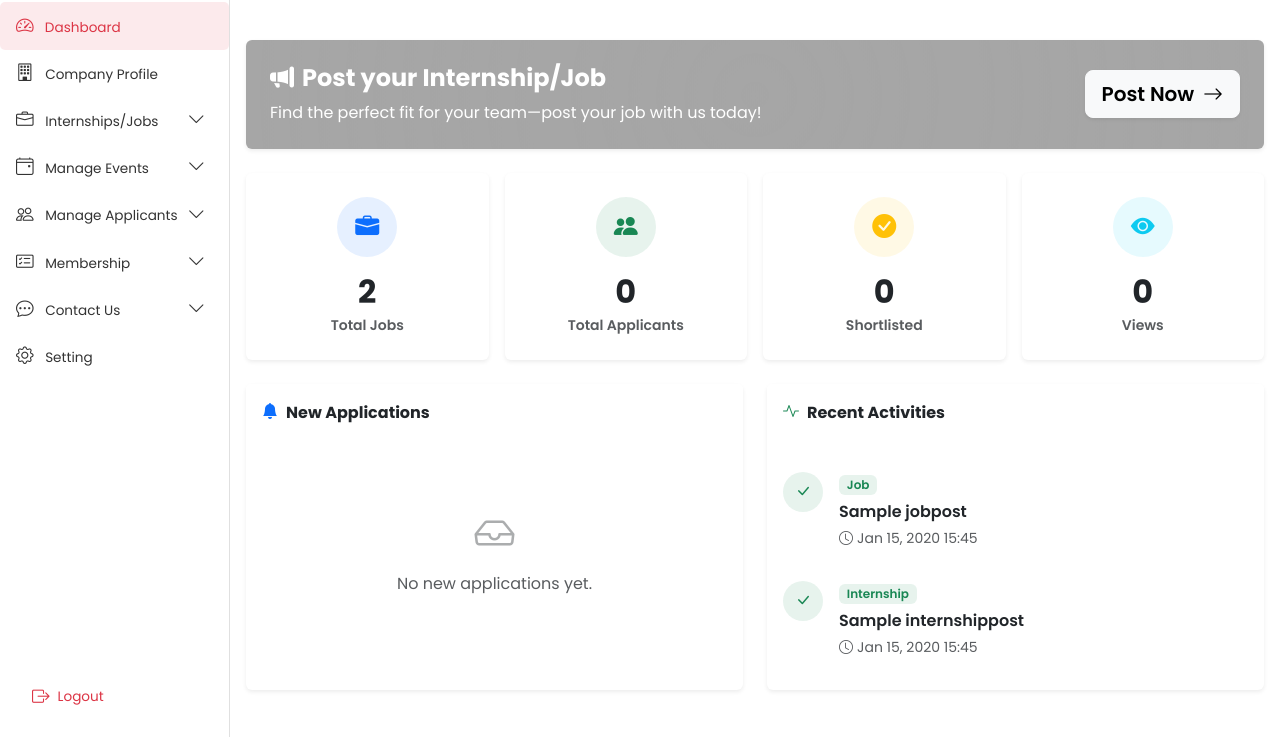
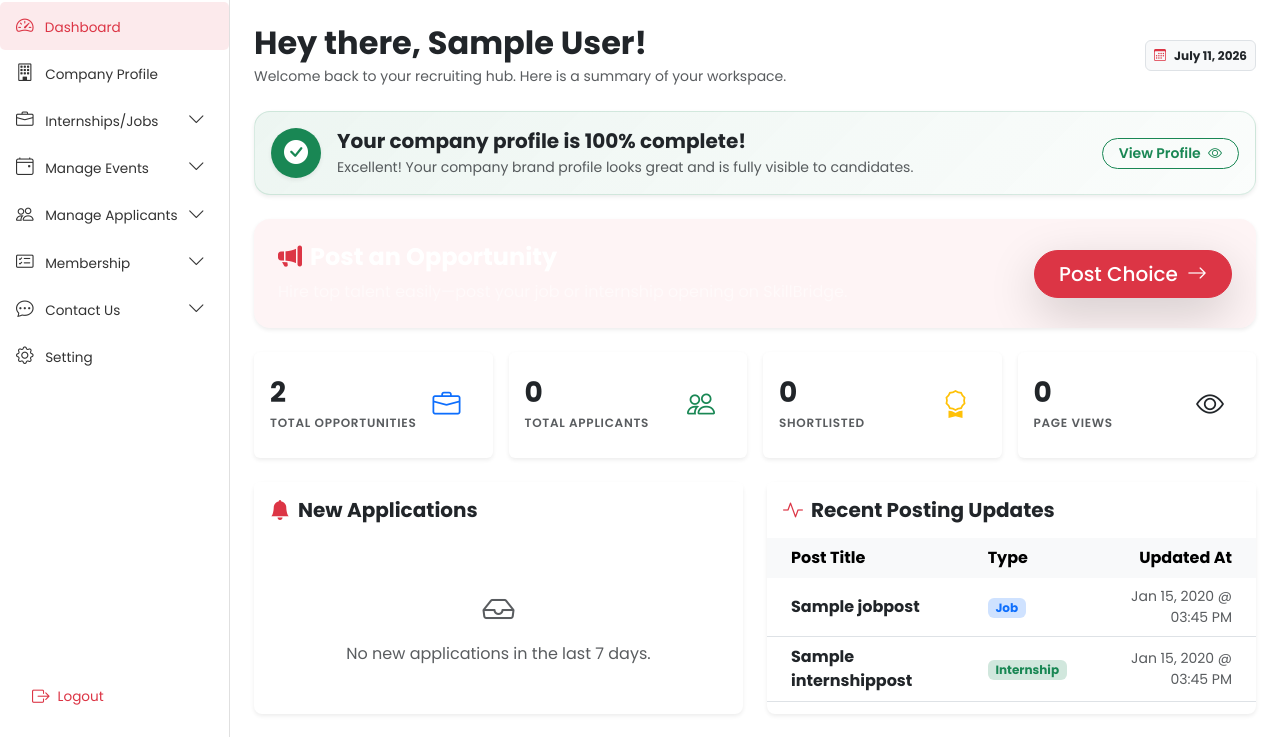
Before and after one commit to SHUBHAM-NIRMAL18/skillbridge, a Django app: page /company/dashboard/ in a window 1280 px wide. Shown: the part 63-801 px from the top of the page. Run offline with Django 5.2, Linux system fonts and the light colour scheme; a user stored in the database is signed in; tables that the repository leaves empty hold one stand-in row (values such as "Sample post"); data that the repository does not hold is empty; some libraries are stand-ins or nearby versions.

Commit message:
feat(company): redesign company dashboard landing page to match candidate styles

```diff
--- a/company/templates/company/dashboard.html
+++ b/company/templates/company/dashboard.html
@@ -2,191 +2,235 @@
 {% load humanize %}
 
 {% block content %}
-<div class="center-wrapper">
+<div class="container-fluid px-4">
 
-  {# Complete Profile Card #}
+  <!-- Greeting Block -->
+  <div class="d-flex justify-content-between align-items-center mb-4 mt-2">
+    <div>
+      <h2 class="fw-bold mb-1 text-dark">Hey there, {{ company.first_name }} {{ company.last_name }}!</h2>
+      <p class="text-muted small mb-0">Welcome back to your recruiting hub. Here is a summary of your workspace.</p>
+    </div>
+    <div class="d-none d-md-block">
+      <span class="badge bg-light text-dark border p-2">
+        <i class="bi bi-calendar3 me-2 text-danger"></i>{% now "F d, Y" %}
+      </span>
+    </div>
+  </div>
+
+  <!-- Profile completeness progress banner -->
   {% if not is_profile_complete %}
-  <div class="alert alert-warning border-0 shadow-sm mb-4" role="alert">
-    <div class="d-flex justify-content-between align-items-start">
-      <div class="flex-grow-1">
-        <div class="d-flex align-items-center mb-2">
-          <i class="bi bi-exclamation-triangle-fill me-2 fs-5"></i>
-          <h5 class="mb-0 fw-bold">Profile Incomplete ({{ profile_completion_percent }}%)</h5>
+  <div class="card mb-4 shadow-sm border-0 bg-light-warning-grad">
+    <div class="card-body d-flex flex-column flex-md-row justify-content-between align-items-md-center gap-3">
+      <div class="d-flex align-items-center">
+        <div class="bg-warning text-dark rounded-circle p-3 me-3 d-flex align-items-center justify-content-center shadow-sm" style="width: 50px; height: 50px;">
+          <i class="bi bi-exclamation-triangle-fill fs-4"></i>
         </div>
-        <p class="mb-2 small">Complete your profile to unlock all features and attract top talent.</p>
-        <div class="progress mb-2" style="height: 6px;">
-          <div class="progress-bar bg-warning" role="progressbar" style="width: {{ profile_completion_percent }}%;" aria-valuenow="{{ profile_completion_percent }}" aria-valuemin="0" aria-valuemax="100"></div>
+        <div>
+          <h5 class="mb-1 fw-bold text-dark">Complete your company profile!</h5>
+          <p class="mb-0 text-muted small">Your profile is currently <strong>{{ profile_completion_percent }}%</strong> complete. A complete profile attracts more applicants.
+            {% if profile_missing %}
+              <span class="text-danger-emphasis d-block mt-1">Missing: {{ profile_missing|join:", " }}</span>
+            {% endif %}
+          </p>
         </div>
-        {% if profile_missing %}
-          <p class="mb-0 small fw-semibold">Missing information:</p>
-          <ul class="small mb-0 ps-3 mt-1">
-            {% for item in profile_missing %}
-              <li>{{ item }}</li>
-            {% endfor %}
-          </ul>
-        {% endif %}
       </div>
-      <div class="ms-3">
-        <a href="{% url 'company:profile' %}" class="btn btn-warning text-dark fw-semibold">
-          Complete Now <i class="bi bi-arrow-right ms-1"></i>
+      <div class="d-flex align-items-center gap-3 flex-grow-1 flex-md-grow-0" style="max-width: 350px; width: 100%;">
+        <div class="progress flex-grow-1" style="height: 10px; background-color: rgba(0,0,0,0.06); border-radius: 10px;">
+          <div class="progress-bar bg-warning progress-bar-striped progress-bar-animated" role="progressbar" style="width: {{ profile_completion_percent }}%; border-radius: 10px;" aria-valuenow="{{ profile_completion_percent }}" aria-valuemin="0" aria-valuemax="100"></div>
+        </div>
+        <a href="{% url 'company:profile' %}" class="btn btn-warning text-dark btn-sm text-nowrap px-3 rounded-pill fw-semibold shadow-sm">
+          Complete Now <i class="bi bi-arrow-right"></i>
         </a>
       </div>
     </div>
   </div>
+  {% else %}
+  <div class="card mb-4 shadow-sm border-0 bg-light-success-grad">
+    <div class="card-body d-flex justify-content-between align-items-center py-3">
+      <div class="d-flex align-items-center">
+        <div class="bg-success text-white rounded-circle p-3 me-3 d-flex align-items-center justify-content-center shadow-sm" style="width: 50px; height: 50px;">
+          <i class="bi bi-check-circle-fill fs-4"></i>
+        </div>
+        <div>
+          <h5 class="mb-1 fw-bold text-dark">Your company profile is 100% complete!</h5>
+          <p class="mb-0 text-muted small">Excellent! Your company brand profile looks great and is fully visible to candidates.</p>
+        </div>
+      </div>
+      <a href="{% url 'company:profile' %}" class="btn btn-outline-success btn-sm px-3 rounded-pill fw-semibold">
+        View Profile <i class="bi bi-eye ms-1"></i>
+      </a>
+    </div>
+  </div>
   {% endif %}
 
-  {# "Post your Internship/Job" Banner #}
+  <!-- "Post your Internship/Job" Banner -->
   <div class="card bg-gradient border-0 shadow-sm mb-4 position-relative overflow-hidden"
-     style="background: linear-gradient(135deg, #4b2e83 0%, #1e1b4b 100%);">
-  <div class="position-absolute top-0 start-0 w-100 h-100"
-       style="background: rgba(0,0,0,0.35); z-index: 0;"></div>
-  <div class="card-body p-4 position-relative text-white">
+       style="background: linear-gradient(135deg, #1e1e2f 0%, #11111d 100%); border-radius: 16px;">
+    <div class="position-absolute top-0 start-0 w-100 h-100" style="background: rgba(220, 53, 69, 0.05); z-index: 0;"></div>
+    <div class="card-body p-4 position-relative text-white z-1">
       <div class="d-flex justify-content-between align-items-center flex-wrap">
         <div>
-        <h4 class="fw-bold mb-2">
-          <i class="bi bi-megaphone-fill me-2"></i>Post your Internship/Job
+          <h4 class="fw-bold mb-2 text-white">
+            <i class="bi bi-megaphone-fill text-danger me-2"></i>Post an Opportunity
           </h4>
-        <p class="mb-0 opacity-90">Find the perfect fit for your team—post your job with us today!</p>
+          <p class="mb-0 opacity-90 text-white-50">Hire top talent easily—post your job or internship opening on SkillBridge.</p>
         </div>
         <div class="mt-3 mt-md-0">
-        <a href="{% url 'company:company_post_choice' %}" class="btn btn-light btn-lg fw-semibold shadow-sm">
-          Post Now <i class="bi bi-arrow-right ms-1"></i>
+          <a href="{% url 'company:company_post_choice' %}" class="btn btn-danger btn-lg rounded-pill px-4 py-2.5 shadow-lg hover-scale">
+            Post Choice <i class="bi bi-arrow-right ms-1"></i>
           </a>
         </div>
       </div>
     </div>
   </div>
 
-
-  {# Stat Cards #}
+  <!-- Metric Stat Cards -->
   <div class="row g-3 mb-4">
-    <div class="col-sm-6 col-lg-3">
+    <div class="col-sm-6 col-md-3">
       <a href="{% url 'company:company_all_jobs' %}" class="text-decoration-none text-reset">
-        <div class="card border-0 shadow-sm h-100 hover-lift">
-          <div class="card-body text-center p-4">
-            <div class="rounded-circle bg-primary bg-opacity-10 d-inline-flex align-items-center justify-content-center mb-3" style="width: 60px; height: 60px;">
-              <i class="bi bi-briefcase-fill fs-4 text-primary"></i>
+        <div class="card stat-card border-0 border-top-accent-primary shadow-sm">
+          <div class="card-body d-flex justify-content-between align-items-center py-3">
+            <div>
+              <h3 class="mb-0 fw-bold">{{ metrics.total_jobs|intcomma }}</h3>
+              <small class="text-muted text-uppercase fw-semibold tracking-wider" style="font-size: 0.75rem;">Total Opportunities</small>
             </div>
-            <h2 class="mb-1 fw-bold">{{ metrics.total_jobs|intcomma }}</h2>
-            <p class="text-muted mb-0 small fw-semibold">Total Jobs</p>
+            <div class="icon-box bg-light-primary text-primary rounded-3 p-3">
+              <i class="bi bi-briefcase fs-3"></i>
+            </div>
           </div>
         </div>
       </a>
     </div>
-
-    <div class="col-sm-6 col-lg-3">
+    <div class="col-sm-6 col-md-3">
       <a href="{% url 'company:applicants_all' %}" class="text-decoration-none text-reset">
-        <div class="card border-0 shadow-sm h-100 hover-lift">
-          <div class="card-body text-center p-4">
-            <div class="rounded-circle bg-success bg-opacity-10 d-inline-flex align-items-center justify-content-center mb-3" style="width: 60px; height: 60px;">
-              <i class="bi bi-people-fill fs-4 text-success"></i>
+        <div class="card stat-card border-0 border-top-accent-success shadow-sm">
+          <div class="card-body d-flex justify-content-between align-items-center py-3">
+            <div>
+              <h3 class="mb-0 fw-bold">{{ metrics.total_applicants|intcomma }}</h3>
+              <small class="text-muted text-uppercase fw-semibold tracking-wider" style="font-size: 0.75rem;">Total Applicants</small>
             </div>
-            <h2 class="mb-1 fw-bold">{{ metrics.total_applicants|intcomma }}</h2>
-            <p class="text-muted mb-0 small fw-semibold">Total Applicants</p>
+            <div class="icon-box bg-light-success text-success rounded-3 p-3">
+              <i class="bi bi-people fs-3"></i>
+            </div>
           </div>
         </div>
       </a>
     </div>
-
-    <div class="col-sm-6 col-lg-3">
+    <div class="col-sm-6 col-md-3">
       <a href="{% url 'company:applicants_shortlisted' %}" class="text-decoration-none text-reset">
-        <div class="card border-0 shadow-sm h-100 hover-lift">
-          <div class="card-body text-center p-4">
-            <div class="rounded-circle bg-warning bg-opacity-10 d-inline-flex align-items-center justify-content-center mb-3" style="width: 60px; height: 60px;">
-              <i class="bi bi-check-circle-fill fs-4 text-warning"></i>
+        <div class="card stat-card border-0 border-top-accent-warning shadow-sm">
+          <div class="card-body d-flex justify-content-between align-items-center py-3">
+            <div>
+              <h3 class="mb-0 fw-bold">{{ metrics.shortlisted|intcomma }}</h3>
+              <small class="text-muted text-uppercase fw-semibold tracking-wider" style="font-size: 0.75rem;">Shortlisted</small>
             </div>
-            <h2 class="mb-1 fw-bold">{{ metrics.shortlisted|intcomma }}</h2>
-            <p class="text-muted mb-0 small fw-semibold">Shortlisted</p>
+            <div class="icon-box bg-light-warning text-warning rounded-3 p-3">
+              <i class="bi bi-award fs-3"></i>
+            </div>
           </div>
         </div>
       </a>
     </div>
-
-    <div class="col-sm-6 col-lg-3">
-      <div class="card border-0 shadow-sm h-100 hover-lift">
-        <div class="card-body text-center p-4">
-          <div class="rounded-circle bg-info bg-opacity-10 d-inline-flex align-items-center justify-content-center mb-3" style="width: 60px; height: 60px;">
-            <i class="bi bi-eye-fill fs-4 text-info"></i>
+    <div class="col-sm-6 col-md-3">
+      <div class="card stat-card border-0 border-top-accent-purple shadow-sm">
+        <div class="card-body d-flex justify-content-between align-items-center py-3">
+          <div>
+            <h3 class="mb-0 fw-bold">{{ metrics.views|intcomma }}</h3>
+            <small class="text-muted text-uppercase fw-semibold tracking-wider" style="font-size: 0.75rem;">Page Views</small>
           </div>
-          <h2 class="mb-1 fw-bold">{{ metrics.views|intcomma }}</h2>
-          <p class="text-muted mb-0 small fw-semibold">Views</p>
+          <div class="icon-box bg-light-purple text-purple rounded-3 p-3">
+            <i class="bi bi-eye fs-3"></i>
+          </div>
         </div>
       </div>
     </div>
   </div>
 
-  {# New Applications & Recent Activities #}
+  <!-- New Applications & Recent Activities Lists -->
   <div class="row">
+    <!-- LEFT: New Applications -->
     <div class="col-lg-6 mb-4">
-      <div class="card border-0 shadow-sm h-100">
-        <div class="card-header bg-white border-bottom-0 py-3">
-          <div class="d-flex align-items-center">
-            <i class="bi bi-bell-fill text-primary me-2"></i>
-            <h6 class="mb-0 fw-bold">New Applications</h6>
+      <div class="card border-0 shadow-sm rounded-3 h-100">
+        <div class="card-header bg-white py-3 border-0 d-flex justify-content-between align-items-center">
+          <h5 class="mb-0 fw-bold text-dark"><i class="bi bi-bell-fill text-danger me-2"></i>New Applications</h5>
+          {% if new_applications %}
+            <a href="{% url 'company:applicants_new' %}" class="btn btn-link btn-sm text-danger text-decoration-none fw-semibold">View All &rarr;</a>
+          {% endif %}
         </div>
-        </div>
-        <div class="card-body">
+        <div class="card-body p-0">
           {% if new_applications %}
-            <div class="list-group list-group-flush">
+            <div class="table-responsive">
+              <table class="table table-hover align-middle mb-0">
+                <thead class="table-light">
+                  <tr>
+                    <th class="border-0 px-4">Applicant</th>
+                    <th class="border-0">Position</th>
+                    <th class="border-0 text-end px-4">Date Applied</th>
+                  </tr>
+                </thead>
+                <tbody>
                   {% for app in new_applications %}
-                <div class="list-group-item px-0 border-0 py-3">
-                  <div class="d-flex align-items-start">
-                    <div class="rounded-circle bg-primary bg-opacity-10 d-flex align-items-center justify-content-center me-3" style="width: 40px; height: 40px; min-width: 40px;">
-                      <i class="bi bi-person-fill text-primary"></i>
-                    </div>
-                    <div class="flex-grow-1">
-                      <p class="mb-1 fw-semibold">{{ app.candidate_name }}</p>
-                      <p class="mb-1 small text-muted">Applied for <span class="text-dark">{{ app.job_title }}</span></p>
-                      <p class="mb-0 small text-muted">
-                        <i class="bi bi-clock me-1"></i>{{ app.created_at|date:"M d, Y H:i" }}
-                      </p>
-                    </div>
-                  </div>
-                </div>
+                    <tr>
+                      <td class="px-4 fw-bold text-dark">{{ app.candidate_name }}</td>
+                      <td>
+                        <span class="text-muted small">{{ app.job_title }}</span>
+                      </td>
+                      <td class="text-end px-4 small text-muted">
+                        {{ app.created_at|date:"M d, Y" }}
+                      </td>
+                    </tr>
                   {% endfor %}
+                </tbody>
+              </table>
             </div>
           {% else %}
-            <div class="text-center py-5">
-              <i class="bi bi-inbox fs-1 text-muted opacity-50"></i>
-              <p class="text-muted mt-2 mb-0">No new applications yet.</p>
+            <div class="text-center py-5 text-muted">
+              <i class="bi bi-inbox fs-2 d-block mb-2"></i>
+              No new applications in the last 7 days.
             </div>
           {% endif %}
         </div>
       </div>
     </div>
 
+    <!-- RIGHT: Recent Activities -->
     <div class="col-lg-6 mb-4">
-      <div class="card border-0 shadow-sm h-100">
-        <div class="card-header bg-white border-bottom-0 py-3">
-          <div class="d-flex align-items-center">
-            <i class="bi bi-activity text-success me-2"></i>
-            <h6 class="mb-0 fw-bold">Recent Activities</h6>
+      <div class="card border-0 shadow-sm rounded-3 h-100">
+        <div class="card-header bg-white py-3 border-0">
+          <h5 class="mb-0 fw-bold text-dark"><i class="bi bi-activity text-danger me-2"></i>Recent Posting Updates</h5>
         </div>
-        </div>
-        <div class="card-body">
+        <div class="card-body p-0">
           {% if recent_activities %}
-            <div class="list-group list-group-flush">
+            <div class="table-responsive">
+              <table class="table table-hover align-middle mb-0">
+                <thead class="table-light">
+                  <tr>
+                    <th class="border-0 px-4">Post Title</th>
+                    <th class="border-0">Type</th>
+                    <th class="border-0 text-end px-4">Updated At</th>
+                  </tr>
+                </thead>
+                <tbody>
                   {% for act in recent_activities %}
-                <div class="list-group-item px-0 border-0 py-3">
-                  <div class="d-flex align-items-start">
-                    <div class="rounded-circle bg-success bg-opacity-10 d-flex align-items-center justify-content-center me-3" style="width: 40px; height: 40px; min-width: 40px;">
-                      <i class="bi bi-check-lg text-success"></i>
-                    </div>
-                    <div class="flex-grow-1">
-                      <p class="mb-1"><span class="badge bg-success bg-opacity-10 text-success fw-semibold">{{ act.kind }}</span></p>
-                      <p class="mb-1 fw-semibold">{{ act.title }}</p>
-                      <p class="mb-0 small text-muted">
-                        <i class="bi bi-clock me-1"></i>{{ act.when|date:"M d, Y H:i" }}
-                      </p>
-                    </div>
-                  </div>
-                </div>
+                    <tr>
+                      <td class="px-4 fw-bold text-dark">{{ act.title }}</td>
+                      <td>
+                        <span class="badge {% if act.kind == 'Job' %}bg-primary-subtle text-primary{% else %}bg-success-subtle text-success{% endif %} text-capitalize">
+                          {{ act.kind }}
+                        </span>
+                      </td>
+                      <td class="text-end px-4 small text-muted">
+                        {{ act.when|date:"M d, Y @ h:i A" }}
+                      </td>
+                    </tr>
                   {% endfor %}
+                </tbody>
+              </table>
             </div>
           {% else %}
-            <div class="text-center py-5">
-              <i class="bi bi-graph-up fs-1 text-muted opacity-50"></i>
-              <p class="text-muted mt-2 mb-0">No recent activities.</p>
+            <div class="text-center py-5 text-muted">
+              <i class="bi bi-calendar2-x fs-2 d-block mb-2"></i>
+              No recent changes to active listings.
             </div>
           {% endif %}
         </div>
@@ -194,12 +238,13 @@
     </div>
   </div>
 
+  <!-- Expiring Soon Banner -->
   {% if expiring_soon %}
   <div class="card border-0 shadow-sm border-start border-danger border-4 mb-4">
     <div class="card-header bg-white border-bottom-0 py-3">
       <div class="d-flex align-items-center">
-        <i class="bi bi-hourglass-split text-danger me-2"></i>
-        <h6 class="mb-0 fw-bold">Expiring in the next 7 days</h6>
+        <i class="bi bi-hourglass-split text-danger me-2 fs-5"></i>
+        <h6 class="mb-0 fw-bold">Active Listings Expiring in Next 7 Days</h6>
       </div>
     </div>
     <div class="card-body">
@@ -209,9 +254,9 @@
             <div class="d-flex align-items-center justify-content-between">
               <div class="d-flex align-items-center">
                 <i class="bi bi-calendar-event text-danger me-2"></i>
-                <span class="fw-semibold">{{ p.title }}</span>
+                <span class="fw-semibold text-dark">{{ p.title }}</span>
               </div>
-              <span class="badge bg-danger-subtle text-danger">
+              <span class="badge bg-danger-subtle text-danger rounded-pill px-3 py-1.5 fs-7">
                 Deadline: {{ p.application_deadline|date:"M d, Y" }}
               </span>
             </div>
@@ -225,33 +270,29 @@
 </div>
 
 <style>
-  /* ---- Banner gradient & glow (single source of truth) ---- */
-  .bg-gradient { position: relative; overflow: hidden; }
-  .bg-gradient::before {
-    content: "";
-    position: absolute;
-    top: -50%;
-    right: -50%;
-    width: 200%;
-    height: 200%;
-    background: radial-gradient(circle, rgba(255,255,255,.1) 0%, transparent 70%);
-    animation: pulse 8s ease-in-out infinite;
-    z-index: 0;           /* keep behind content */
-    pointer-events: none; /* don't block clicks */
+  /* Profile Progress Accent Gradients */
+  .bg-light-warning-grad {
+    background: linear-gradient(135deg, rgba(255, 193, 7, 0.08) 0%, rgba(255, 193, 7, 0.02) 100%) !important;
+    border: 1px solid rgba(255, 193, 7, 0.15) !important;
+    border-radius: 16px;
   }
-  .bg-gradient > .card-body { position: relative; z-index: 1; }
-
-  @keyframes pulse {
-    0%, 100% { transform: scale(1); opacity: 1; }
-    50%      { transform: scale(1.1); opacity: .8; }
+  .bg-light-success-grad {
+    background: linear-gradient(135deg, rgba(25, 135, 84, 0.08) 0%, rgba(25, 135, 84, 0.02) 100%) !important;
+    border: 1px solid rgba(25, 135, 84, 0.15) !important;
+    border-radius: 16px;
   }
-
-  /* Cards hover */
-  .hover-lift { transition: transform .2s ease, box-shadow .2s ease; }
-  .hover-lift:hover { transform: translateY(-5px); box-shadow: 0 .5rem 1rem rgba(0,0,0,.15)!important; }
-
-  /* Bootstrap <5.3 fallback */
-  .bg-danger-subtle { background-color: rgba(220,53,69,.12); }
+  .hover-scale {
+    transition: transform 0.2s ease, box-shadow 0.2s ease;
+  }
+  .hover-scale:hover {
+    transform: scale(1.02);
+    box-shadow: 0 8px 20px rgba(220, 53, 69, 0.25) !important;
+  }
+  .tracking-wider {
+    letter-spacing: 0.06em;
+  }
+  .table tbody tr:hover {
+    background-color: rgba(0,0,0,0.015);
+  }
 </style>
-
 {% endblock %}
```
Lines whose indentation alone changed are shown as unchanged.
